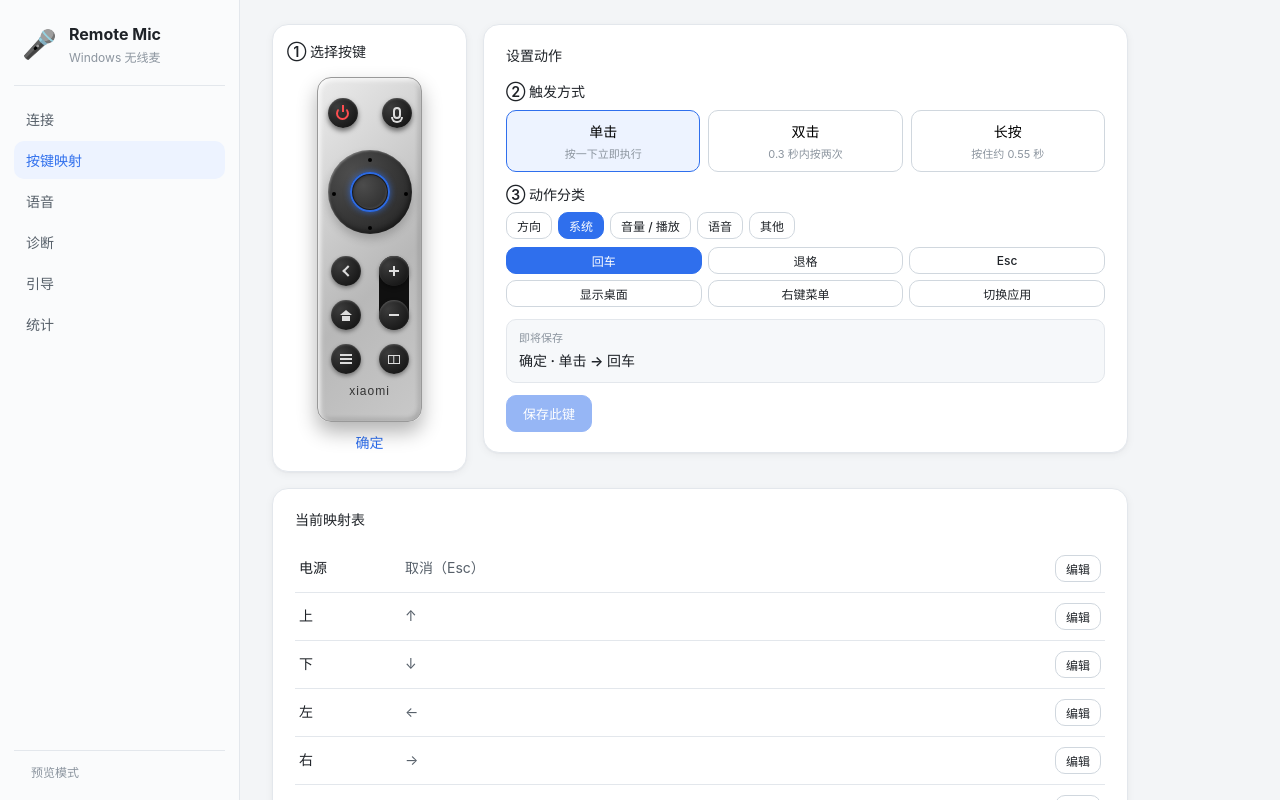
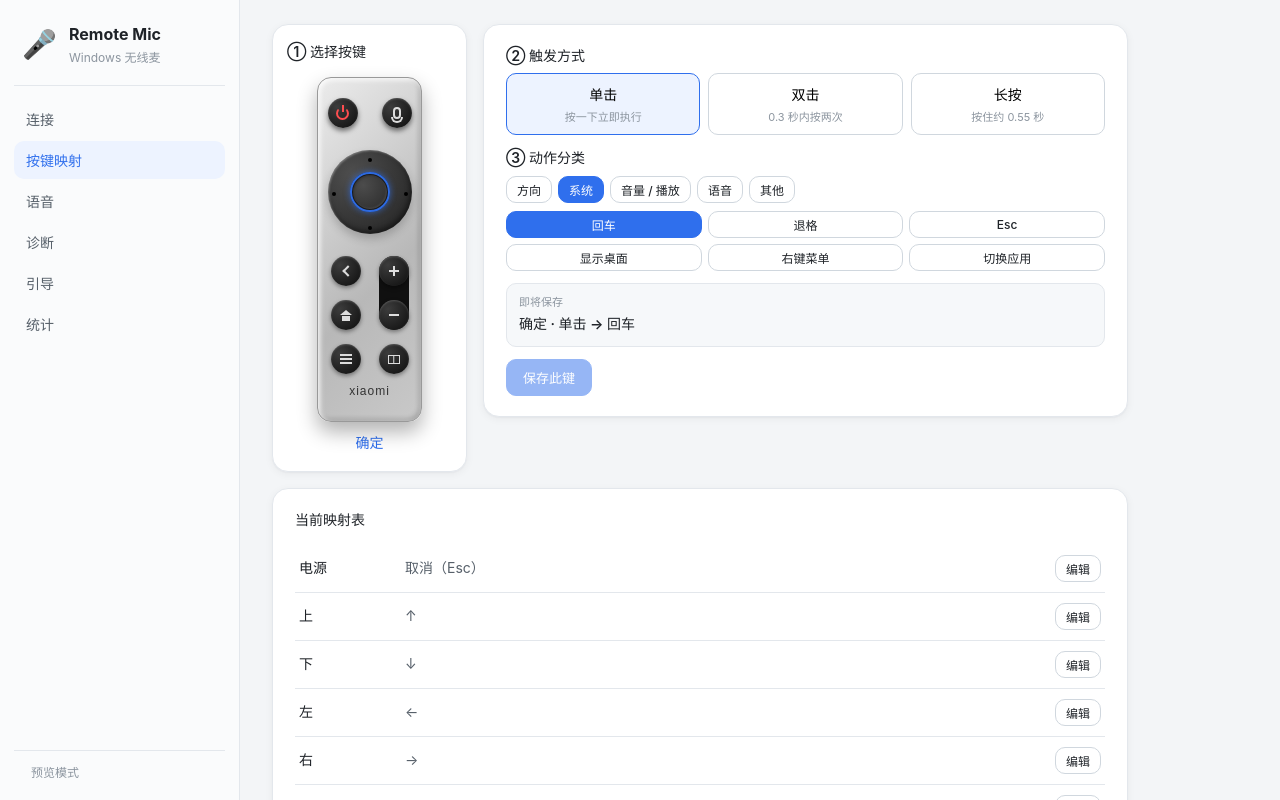
Before and after one commit to poluce/windows-remote-mic, a React (Vite) app: page / in a window 1280 px wide. Both pictures are taken after a click on the button "按键映射". Built offline with nearby package versions, Linux system fonts and the light colour scheme.

Commit message:
ui(mapping): remove '设置动作' card title

```diff
--- a/src/pages/MappingPage.tsx
+++ b/src/pages/MappingPage.tsx
@@ -140,7 +140,7 @@ export function MappingPage() {
         </section>
 
         <section className="card wizard-card">
-          <div className="card-title">设置动作</div>
+
 
           <div className="wizard-group">
             <div className="wizard-label">② 触发方式</div>
```
